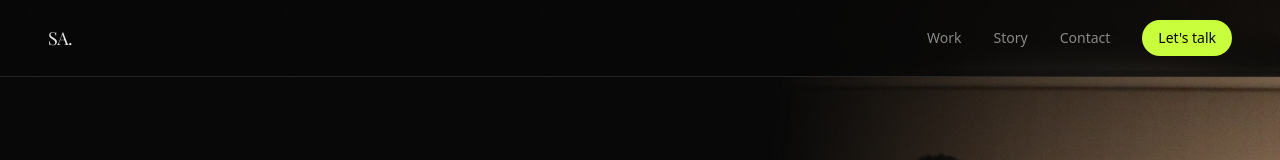
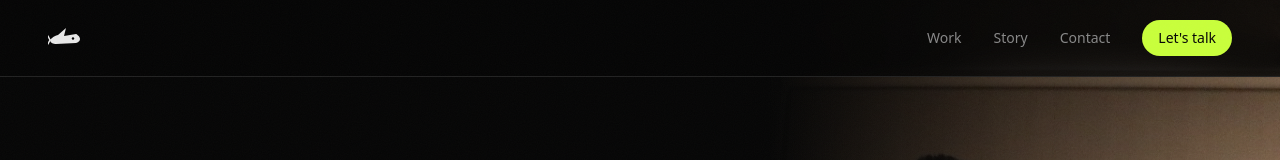
Before and after one commit to sharikhBat/sharikh-site, a Next.js app: page / in a window 1280 px wide. Shown: the top 160 px of the page. Built offline with nearby package versions, Linux system fonts and the light colour scheme.

Commit message:
Add shark logo, Rememless project, update email

```diff
--- a/src/components/Nav.tsx
+++ b/src/components/Nav.tsx
@@ -2,6 +2,7 @@
 
 import { motion, AnimatePresence } from "framer-motion";
 import { useState } from "react";
+import { SharkLogo } from "./SharkLogo";
 
 export function Nav() {
   const [open, setOpen] = useState(false);
@@ -16,9 +17,9 @@ export function Nav() {
       >
         <a
           href="#"
-          className="font-serif text-lg tracking-tight text-foreground hover:text-accent transition-colors"
+          className="text-foreground hover:text-accent transition-colors"
         >
-          SA.
+          <SharkLogo />
         </a>
 
         {/* Desktop nav */}
--- /dev/null
+++ b/src/components/SharkLogo.tsx
@@ -0,0 +1,30 @@
+"use client";
+
+export function SharkLogo({ className = "" }: { className?: string }) {
+  return (
+    <svg
+      width="34"
+      height="28"
+      viewBox="0 0 34 28"
+      fill="none"
+      xmlns="http://www.w3.org/2000/svg"
+      className={className}
+    >
+      {/* Shark silhouette — side profile, sleek and minimal */}
+      {/* Body */}
+      <path
+        d="M2 16C2 16 5 12 10 11L18 4L16 12L28 10C28 10 32 12 32 15C32 18 28 19 28 19L8 20C8 20 2 20 2 16Z"
+        fill="currentColor"
+      />
+      {/* Tail */}
+      <path
+        d="M2 16L0 12M2 16L0 20"
+        stroke="currentColor"
+        strokeWidth="1.5"
+        strokeLinecap="round"
+      />
+      {/* Eye */}
+      <circle cx="25" cy="14.5" r="1.2" fill="var(--color-background)" />
+    </svg>
+  );
+}
```
